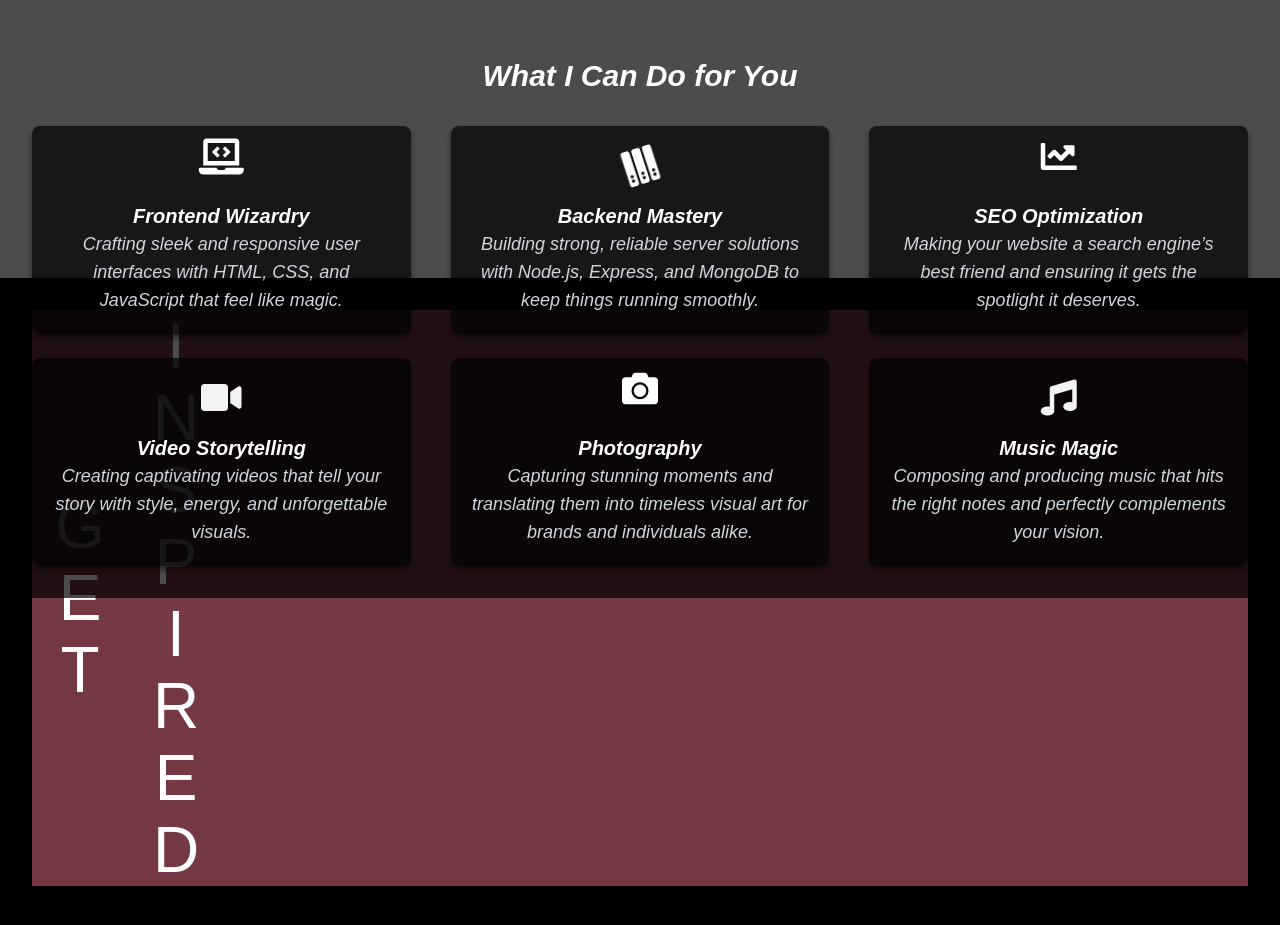
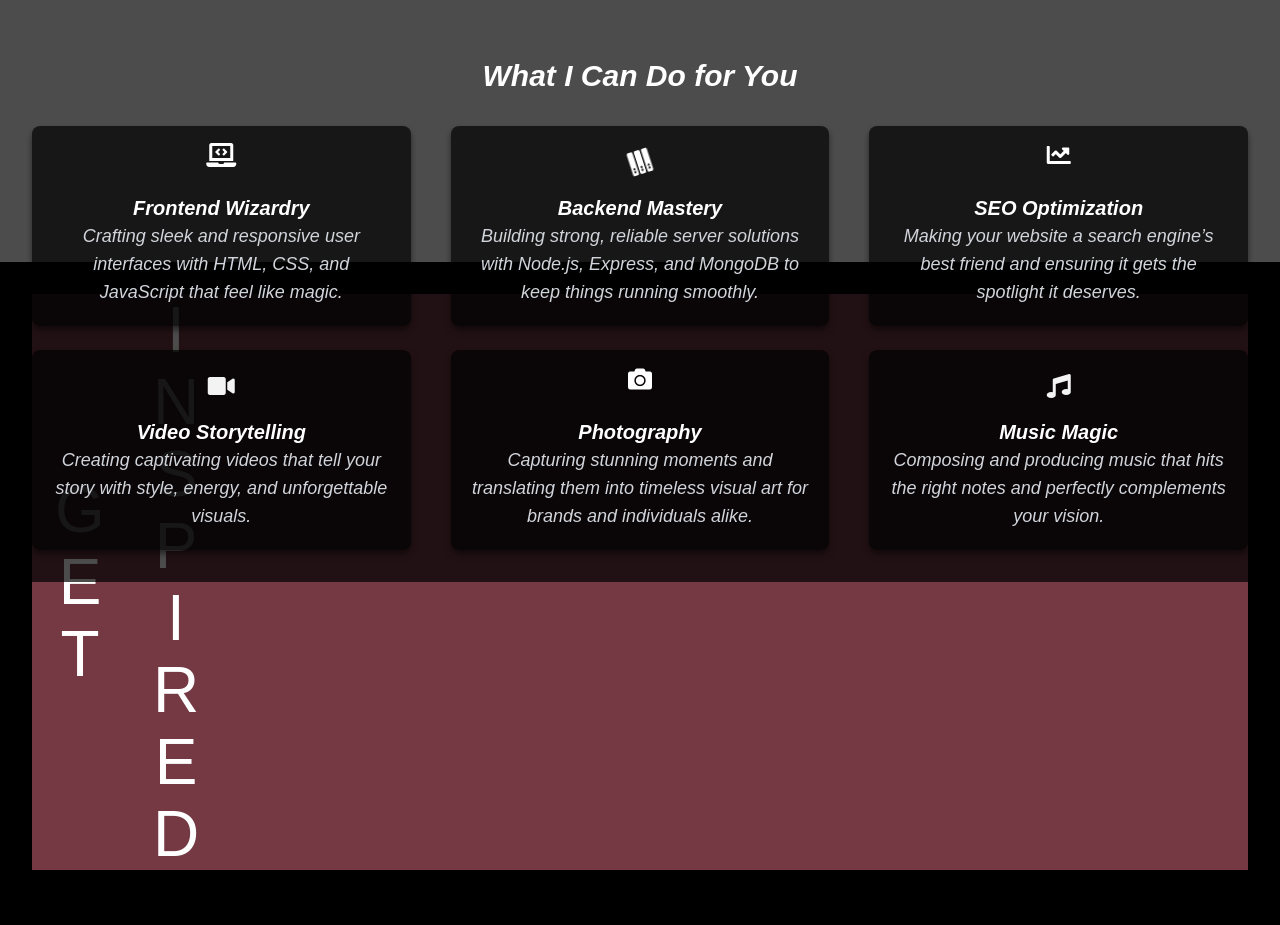
Before and after one commit to locojet/portafolio-vue, a Vue app: page / in a window 1280 px wide. Shown: the part 2740-3665 px from the top of the page. Built offline with nearby package versions, Linux system fonts and the light colour scheme; a web font is replaced by a local one.

Commit message:
Automatisiertes Update

```diff
--- a/src/components/Mevideo.vue
+++ b/src/components/Mevideo.vue
@@ -20,32 +20,32 @@
         <h3 class="text-3xl font-semibold text-white mb-8 text-center">What I Can Do for You</h3>
         <div class="grid grid-cols-1 gap-x-8 gap-y-6 text-lg font-medium text-gray-300 sm:grid-cols-2 md:grid-cols-3 lg:gap-x-10">
           <div class="service-card text-center">
-            <i class="fas fa-laptop-code text-4xl text-white mb-4 animate-bounce"></i>
+            <i class="fas fa-laptop-code text-2xl text-white mb-4 animate-bounce"></i>
             <h4 class="text-xl font-semibold text-white">Frontend Wizardry</h4>
             <p>Crafting sleek and responsive user interfaces with HTML, CSS, and JavaScript that feel like magic.</p>
           </div>
           <div class="service-card text-center">
-            <i class="fas fa-server text-4xl text-white mb-4 animate-spin"></i>
+            <i class="fas fa-server text-2xl text-white mb-4 animate-spin"></i>
             <h4 class="text-xl font-semibold text-white">Backend Mastery</h4>
             <p>Building strong, reliable server solutions with Node.js, Express, and MongoDB to keep things running smoothly.</p>
           </div>
           <div class="service-card text-center">
-            <i class="fas fa-chart-line text-4xl text-white mb-4 animate-bounce"></i>
+            <i class="fas fa-chart-line text-2xl text-white mb-4 animate-bounce"></i>
             <h4 class="text-xl font-semibold text-white">SEO Optimization</h4>
             <p>Making your website a search engine’s best friend and ensuring it gets the spotlight it deserves.</p>
           </div>
           <div class="service-card text-center">
-            <i class="fas fa-video text-4xl text-white mb-4 animate-pulse"></i>
+            <i class="fas fa-video text-2xl text-white mb-4 animate-pulse"></i>
             <h4 class="text-xl font-semibold text-white">Video Storytelling</h4>
             <p>Creating captivating videos that tell your story with style, energy, and unforgettable visuals.</p>
           </div>
           <div class="service-card text-center">
-            <i class="fas fa-camera text-4xl text-white mb-4 animate-bounce"></i>
+            <i class="fas fa-camera text-2xl text-white mb-4 animate-bounce"></i>
             <h4 class="text-xl font-semibold text-white">Photography</h4>
             <p>Capturing stunning moments and translating them into timeless visual art for brands and individuals alike.</p>
           </div>
           <div class="service-card text-center">
-            <i class="fas fa-music text-4xl text-white mb-4 animate-pulse"></i>
+            <i class="fas fa-music text-2xl text-white mb-4 animate-pulse"></i>
             <h4 class="text-xl font-semibold text-white">Music Magic</h4>
             <p>Composing and producing music that hits the right notes and perfectly complements your vision.</p>
           </div>
```
Also changed, not shown: 2 other files (tests, documents, lock files or other folders).
